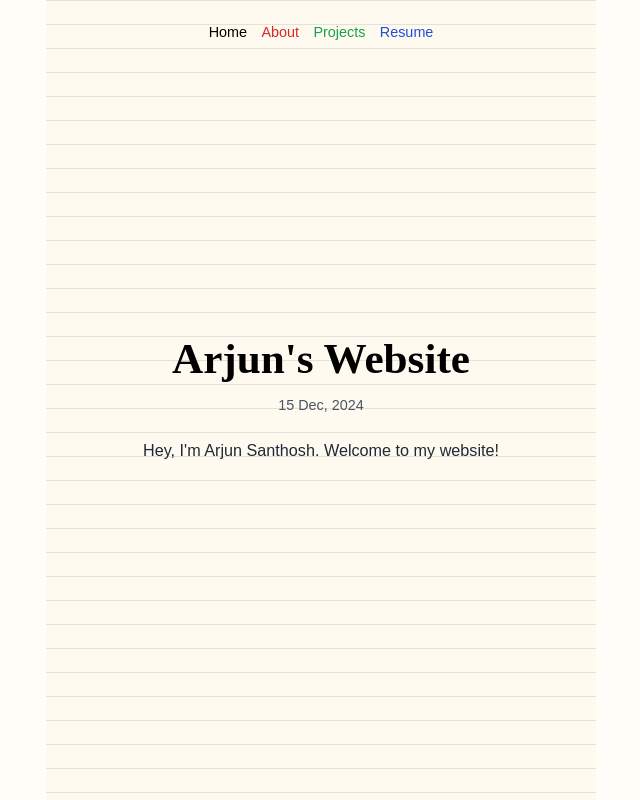
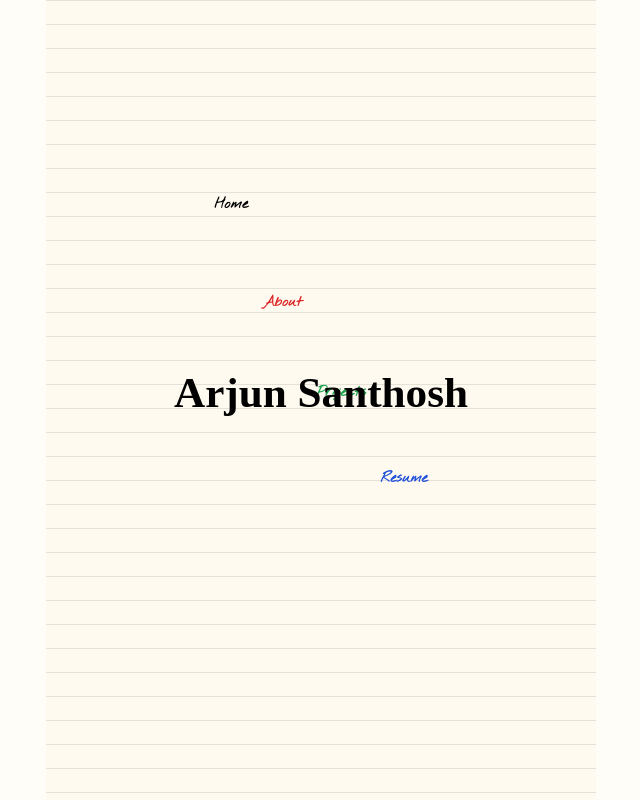
Before and after one commit to rjuna72/resumesite, a Next.js app: page / in a window 1280 px wide. Shown: the whole page, without its empty margins (319-959 px from the left). Built offline with nearby package versions, Linux system fonts and the light colour scheme.

Commit message:
added some fonts, but still not very presentable

```diff
--- a/app/globals.css
+++ b/app/globals.css
@@ -72,12 +72,26 @@ html {
 }
 
 
+p {
+  font-family: "Nothing You Could Do", cursive;
+}
+
+.nycdfont {
+  font-family: "Nothing You Could Do", cursive;
+  font-weight: 1000;
+}
 
 h1, h2, h3 {
   font-family: 'PT Serif', serif;
   margin: 0;
   line-height: 1.3em;
 
+}
+
+.pmarker {
+  font-family: "Permanent Marker", serif;
+  font-weight: 400;
+  font-style: normal;
 }
 
 h1 a, h2 a, h3  a{
--- a/app/layout.tsx
+++ b/app/layout.tsx
@@ -27,6 +27,12 @@ export default function RootLayout({
 }>) {
   return (
     <html lang="en">
+      <head>
+        <link rel="preconnect" href="https://fonts.googleapis.com" />
+        <link rel="preconnect" href="https://fonts.gstatic.com" crossOrigin="anonymous" />
+        <link href="https://fonts.googleapis.com/css2?family=Nothing+You+Could+Do&family=Permanent+Marker&display=swap" rel="stylesheet"/>
+
+      </head>
       <body className={`${geistSans.variable} ${geistMono.variable} antialiased  container`} >
 
         {children}
--- a/app/navbar.tsx
+++ b/app/navbar.tsx
@@ -8,7 +8,7 @@ export default function Navbar() {
   return (
     <nav className="flex justify-center">
 
-        <div className="hidden md:flex space-x-6">
+        <div className="hidden md:flex nycdfont space-x-6">
             <Link href="/" className="hover:underline">Home</Link>
             <Link href="/about" className="hover:underline text-red-600">About</Link>
             <Link href="/projects" className="hover:underline text-green-600">Projects</Link>
--- a/app/page.tsx
+++ b/app/page.tsx
@@ -5,19 +5,24 @@ export default function Home() {
     <div className="h-screen bg-gray-50 flex flex-col justify-center items-center text-black p-4 sm:p-6 bg-notebook">
       {/* Navbar */}
       <div className="hidden md:flex space-x-4 absolute top-6">
-        <Link href="/" className="hover:underline text-sm sm:text-base">Home</Link>
-        <Link href="/about" className="hover:underline text-red-600 text-sm sm:text-base">About</Link>
-        <Link href="/projects" className="hover:underline text-green-600 text-sm sm:text-base">Projects</Link>
-        <Link href="/resume" className="hover:underline text-blue-700 text-sm sm:text-base">Resume</Link>
+        <Link href="/" className="hover:underline nycdfont text-sm sm:text-base mt-4 pt-44">Home</Link>
+        <Link href="/about" className="hover:underline nycdfont text-red-600 text-sm sm:text-base pt-72 mt-3">About</Link>
+        <Link href="/projects" className="hover:underline nycdfont text-green-600 text-sm sm:text-base mt-4 pt-96">Projects</Link>
+        <Link href="/resume" className="hover:underline nycdfont text-blue-700 text-sm sm:text-base pt-60 mt-64">Resume</Link>
+
+
+        <link href="https://fonts.googleapis.com/css2?family=Nothing+You+Could+Do&family=Permanent+Marker&display=swap" rel="stylesheet"></link>
+
       </div>
 
       {/* Notebook Content */}
-      <div className="relative rounded-md p-6 sm:p-8 w-full sm:w-10/12 md:max-w-2xl">
-        <h1 className="text-4xl sm:text-5xl font-bold mb-4 text-center">Arjun&#39;s Website</h1>
-        <p className="text-gray-600 text-sm sm:text-base text-center mb-6">15 Dec, 2024</p>
-        <p className="align-middle text-gray-800 text-sm sm:text-lg text-center leading-relaxed">
-          Hey, I&#39;m Arjun Santhosh. Welcome to my website!
-        </p>
+      <div className="relative rounded-md p-10 sm:p-8 w-full sm:w-10/12 md:max-w-2xl">
+        <h1 className="text-4xl sm:text-5xl font-bold mb-4 text-center">Arjun Santhosh</h1>
+
+
+        {/*<p className="align-middle text-gray-800 text-sm sm:text-lg text-center leading-relaxed">
+          Hey, I&#39;m Arjun Santhosh!
+        </p>*/}
       </div>
     </div>
   );
--- a/app/projects/page.tsx
+++ b/app/projects/page.tsx
@@ -14,7 +14,7 @@ export default function Home() {
 
 
         <div className="flex space-x-4 pt-11 items-center justify-center">
-        <h1>Coming Soon !</h1>
+        <p>Coming Soon !</p>
 
 
         </div>
```
